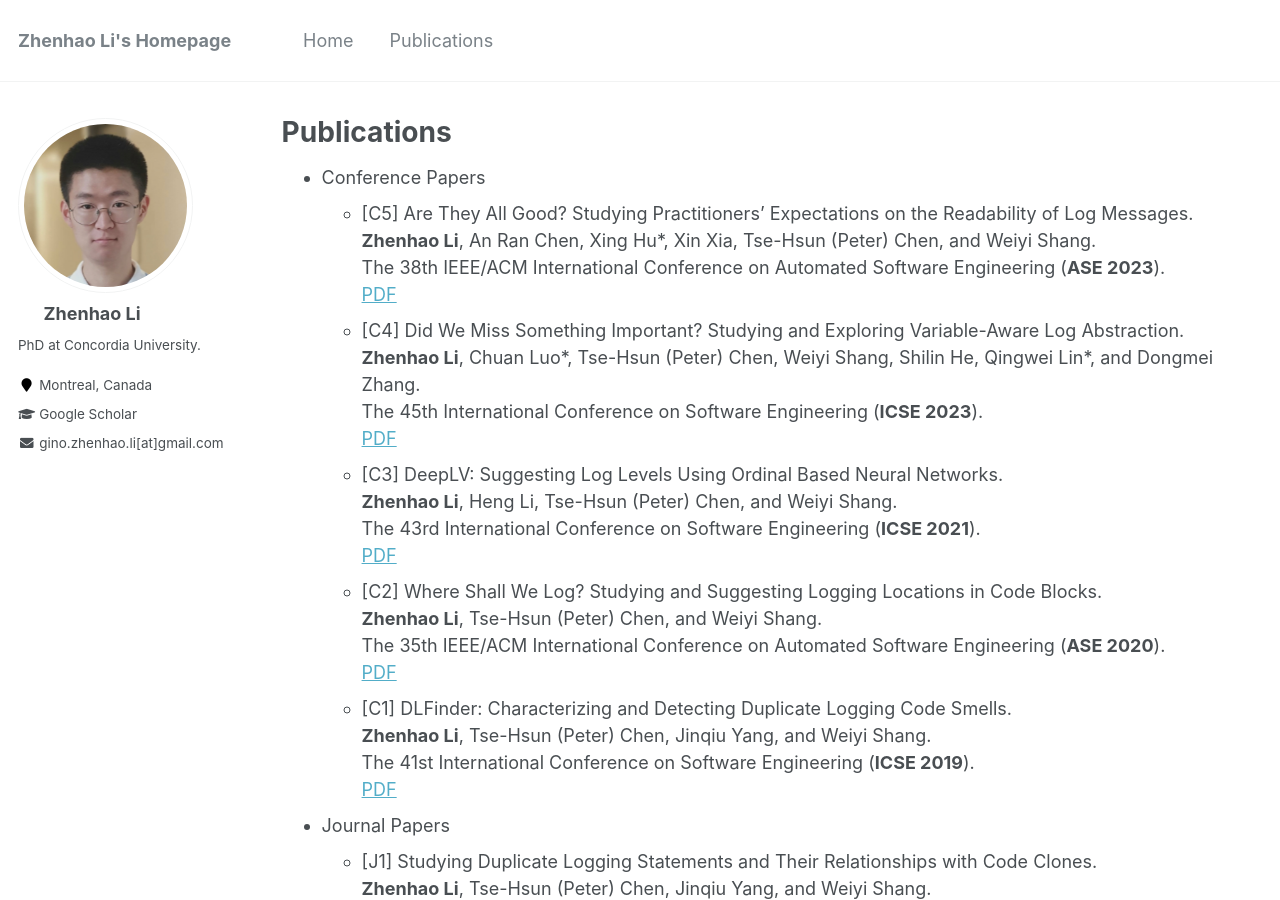
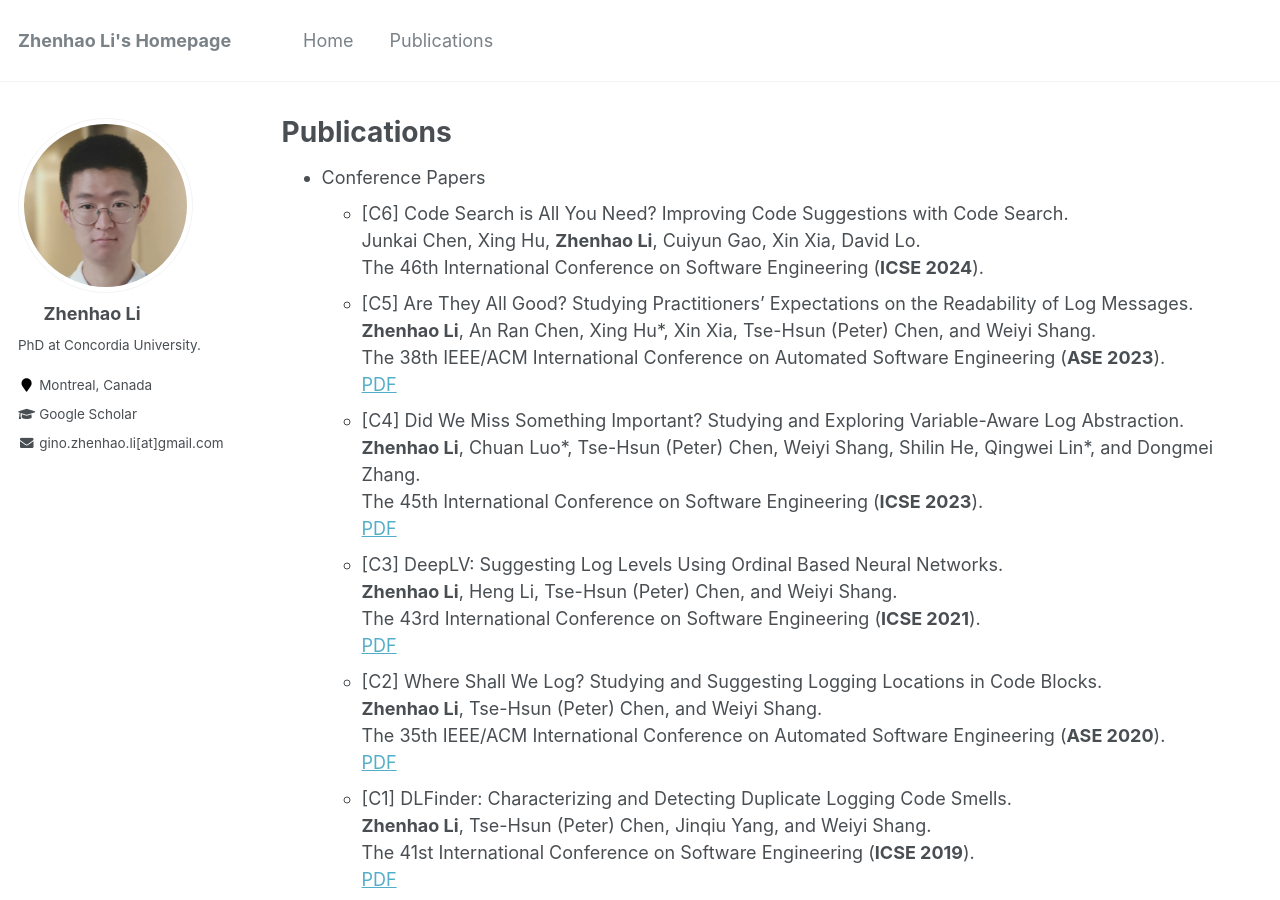
Before and after one commit to ginolzh/ginolzh.github.io, a Jekyll site: the page built from _pages/publications.md, in a window 1280 px wide and 900 px high. Built offline with Jekyll 4.4.1, drawn with Linux system fonts in a browser that asks for light colours.

Commit message:
Update publications.md

```diff
--- a/_pages/publications.md
+++ b/_pages/publications.md
@@ -7,6 +7,9 @@ author_profile: true
 
 
 * Conference Papers
+  * [C6] Code Search is All You Need? Improving Code Suggestions with Code Search.\
+  Junkai Chen, Xing Hu, **Zhenhao Li**, Cuiyun Gao, Xin Xia, David Lo.\
+  The 46th International Conference on Software Engineering (**ICSE 2024**).
   * [C5] Are They All Good? Studying Practitioners' Expectations on the Readability of Log Messages.\
   **Zhenhao Li**, An Ran Chen, Xing Hu\*, Xin Xia, Tse-Hsun (Peter) Chen, and Weiyi Shang.\
   The 38th IEEE/ACM International Conference on Automated Software Engineering (**ASE 2023**).\
```
